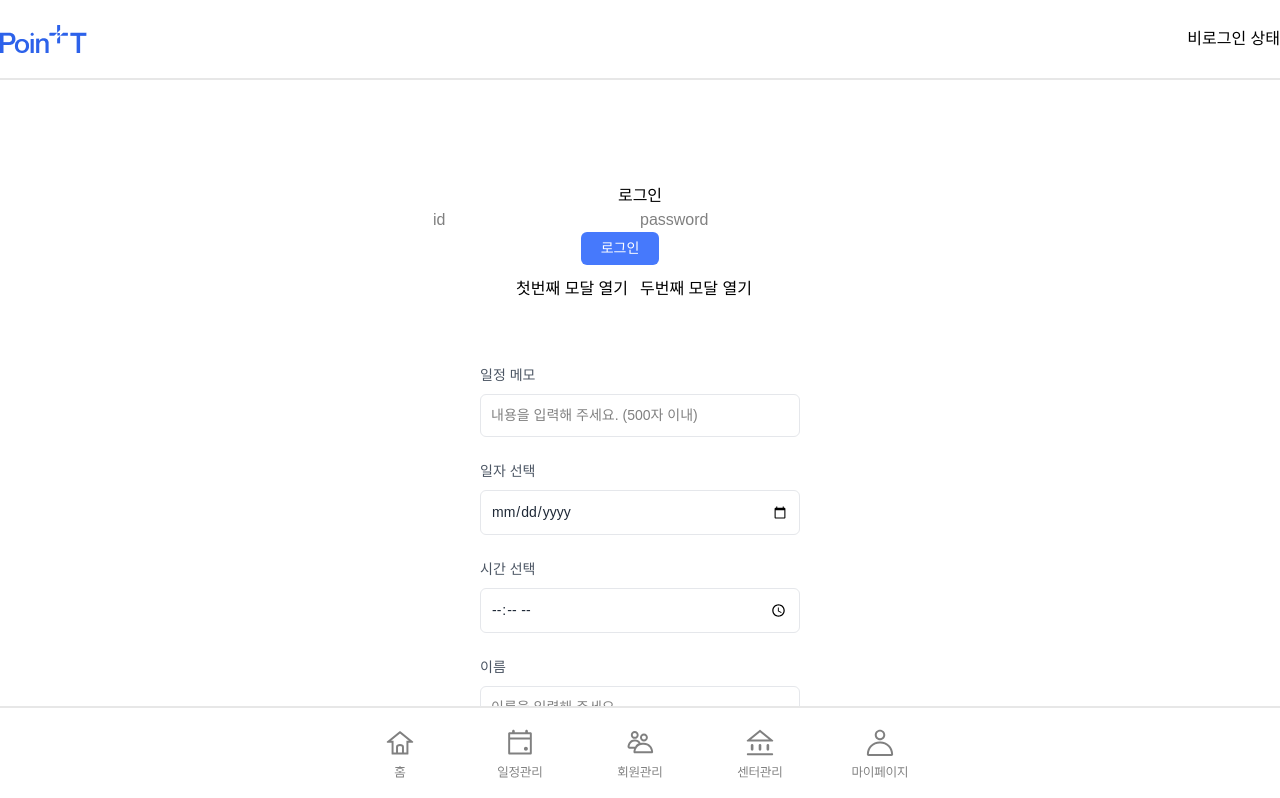
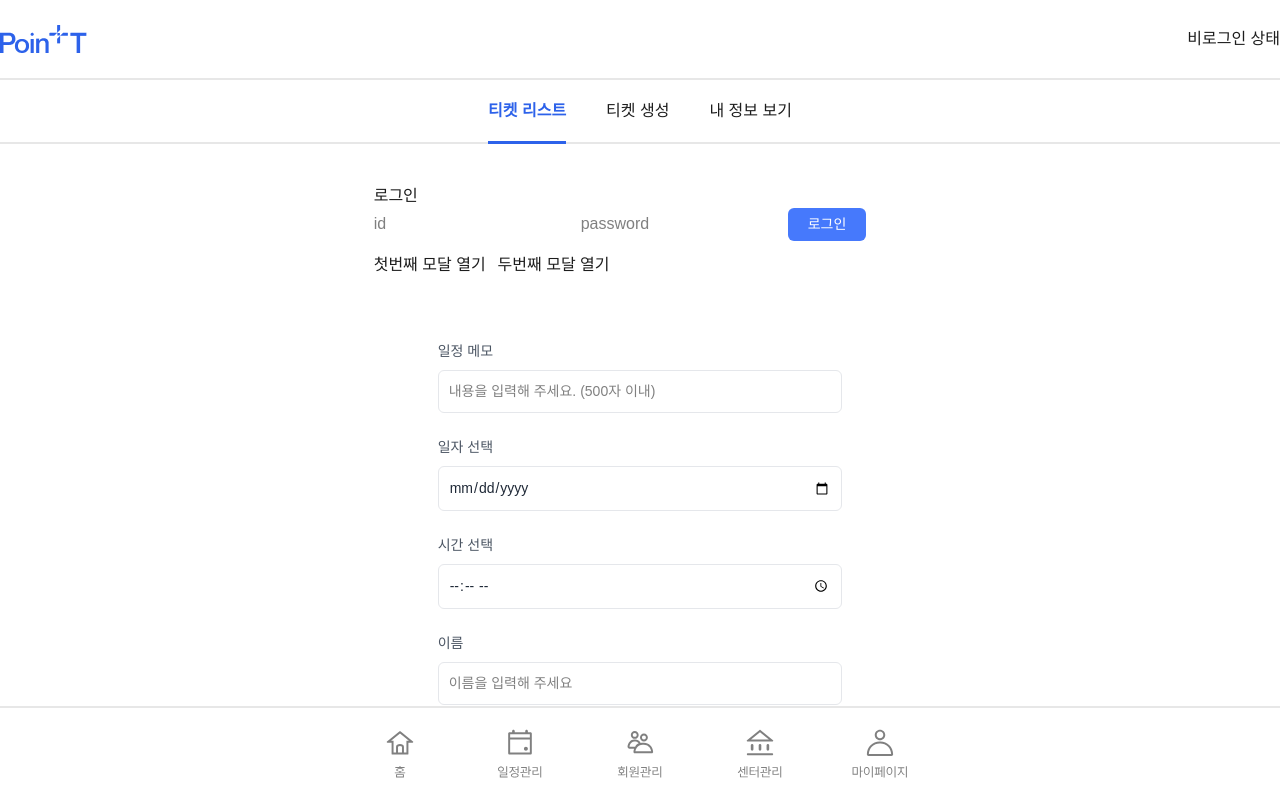
Before and after one commit to 6suk/pongdangpong, a React (Vite) app: page /login in a window 1280 px wide. Shown: the top 798 px of the page. Built offline with nearby package versions, Linux system fonts and the light colour scheme; no server answers.

Commit message:
[💄style] Layout 컴포넌트 생성 (#30)

```diff
--- a/src/app/App.tsx
+++ b/src/app/App.tsx
@@ -1,7 +1,7 @@
 import { useSelector } from 'react-redux';
 import { Route, Routes } from 'react-router-dom';
 
-import { GlobalHeader, GlobalNavigation, PrivateRoute, PublicRoute, SubHeader } from '@/index';
+import { Layout, PrivateRoute, PublicRoute } from '@/index';
 import { RootState } from '@stores/store';
 import theme from '@styles/theme';
 import { Suspense, lazy } from 'react';
@@ -19,11 +19,8 @@ function App() {
     <>
       <ThemeProvider theme={theme}>
         <Suspense fallback={<div>Loading...</div>}>
-          <div className="container mx-auto max-w-md flex justify-center mt-10 pt-[6.5rem]">
-            <div className="content text-center mt-10">
-              <GlobalHeader isLogin={isLogin} />
-              <SubHeader isLogin={isLogin} />
           <Routes>
+            <Route element={<Layout />}>
               <Route element={<PublicRoute isLogin={isLogin} />}>
                 <Route element={<Login />} path="login" />
               </Route>
@@ -32,10 +29,8 @@ function App() {
                 <Route element={<Ticket />} path="tickets/*" />
                 <Route element={<Me />} path="me" />
               </Route>
+            </Route>
           </Routes>
-              <GlobalNavigation />
-            </div>
-          </div>
         </Suspense>
       </ThemeProvider>
     </>
--- a/src/components/common/Modal.tsx
+++ b/src/components/common/Modal.tsx
@@ -1,7 +1,7 @@
 import x from '@assets/icons/x.svg';
 import theme from '@styles/theme';
 import { Dispatch, FC, SetStateAction, memo, useCallback } from 'react';
-import { css, keyframes, styled } from 'styled-components';
+import { keyframes, styled } from 'styled-components';
 
 interface ModalProps {
   children: React.ReactNode;
@@ -67,6 +67,7 @@ const S = {
     background: ${`rgba(${theme.colors.Dim}, 0.5)`};
     animation: ${fadeIn} 0.5s;
     transition: opacity 0.5s;
+    z-index: 999;
   `,
 
   ModalContent: styled.div`
@@ -79,6 +80,7 @@ const S = {
     overflow-y: auto;
     border-radius: 0.5rem;
     padding: 3rem 2.5rem 2.5rem 2.5rem;
+    text-align: center;
   `,
 
   ModalInnerContent: styled.div`
--- a/src/components/header/GlobalHeader.tsx
+++ b/src/components/header/GlobalHeader.tsx
@@ -1,5 +1,5 @@
-import React from 'react'
-import { styled } from 'styled-components'
+import React from 'react';
+import { styled } from 'styled-components';
 import { Link } from 'react-router-dom';
 import { PropsState } from '@/app/App';
 import { useAuth } from '@hooks/apis/useAuth';
@@ -8,9 +8,8 @@ import { me_info, Me_info_response } from '@apis/meApis';
 import { Notifications } from '@assets/icons/indexIcons';
 import theme from '@styles/theme';
 
-
-export const GlobalHeader: React.FC<PropsState> = (props) =>{
-  const {isLogin} = props;
+export const GlobalHeader: React.FC<PropsState> = props => {
+  const { isLogin } = props;
 
   const { url } = me_info;
   const { data } = useSwrData(url);
@@ -21,16 +20,13 @@ export const GlobalHeader: React.FC<PropsState> = (props) =>{
     logout();
   };
 
-  const {
-    name = '',
-  } = data ?? ({} as Me_info_response);
-
+  const { name = '' } = data ?? ({} as Me_info_response);
 
   return (
     <S.header>
       <div className="container">
-      <h1 className='logo'>
-        <Link to={"/"}>
+        <h1 className="logo">
+          <Link to={'/'}>
             <img src="/imgs/logo.png" alt="로고" />
           </Link>
         </h1>
@@ -38,43 +34,40 @@ export const GlobalHeader: React.FC<PropsState> = (props) =>{
         <S.nav theme={theme}>
           <ul>
             <li className="user">
-            {isLogin ?
+              {isLogin ? (
                 <>
                   <div className="pic">
                     <img src="/imgs/profile.png" alt="프로필 사진" />
                   </div>
-              <span className='userName'>
-                {name} 님
-              </span>
-              <button type="button" onClick={handleLogOutClick} style={{cursor:"pointer"}} >
+                  <span className="userName">{name} 님</span>
+                  <button type="button" onClick={handleLogOutClick} style={{ cursor: 'pointer' }}>
                     로그아웃
                   </button>
-              <Notifications onClick={()=>{
-
-              }} style={{cursor:"pointer"}}/>
+                  <Notifications onClick={() => {}} style={{ cursor: 'pointer' }} />
                 </>
-              :
-              <div>비로그인 상태</div>}
+              ) : (
+                <div>비로그인 상태</div>
+              )}
             </li>
           </ul>
         </S.nav>
       </div>
     </S.header>
-  )
-}
+  );
+};
 
 const S = {
   header: styled.header`
     width: 100%;
     height: 80px;
     background-color: #fff;
-      border-bottom: 2px solid #E7E7E7;
-      position: fixed;
+    border-bottom: 2px solid #e7e7e7;
+    position: sticky;
     left: 0;
     top: 0;
     z-index: 999;
 
-      & > .container{
+    & > .container {
       width: 100%;
       max-width: 1280px;
       height: 100%;
@@ -85,51 +78,48 @@ const S = {
     }
   `,
   nav: styled.nav`
-
-    .user{
+    .user {
       height: 100%;
       display: flex;
       align-items: center;
 
-      .pic{
+      .pic {
         display: flex;
         height: 100%;
         align-items: center;
         margin-right: 8px;
       }
 
-      .userName{
+      .userName {
         margin-right: 14px;
       }
 
-      button{
+      button {
         padding: 6px 20px;
-        background-color: ${({theme})=> theme.colors["Gray-800"]};
-        color: ${({theme})=> theme.colors["Pri-400"]};
+        background-color: ${({ theme }) => theme.colors['Gray-800']};
+        color: ${({ theme }) => theme.colors['Pri-400']};
         border-radius: 6px;
         margin-right: 40px;
         position: relative;
-        transition: all .4s;
+        transition: all 0.4s;
 
-        &:hover{
-          background-color: ${({theme})=> theme.colors["Pri-400"]};
-           color: ${({theme})=> theme.colors["Gray-800"]};
+        &:hover {
+          background-color: ${({ theme }) => theme.colors['Pri-400']};
+          color: ${({ theme }) => theme.colors['Gray-800']};
         }
 
-        &::after{
+        &::after {
           display: block;
           position: absolute;
           right: -26px;
           top: 50%;
           transform: translateY(-50%);
-          content: "|";
+          content: '|';
           font-size: 2rem;
           font-weight: 100;
-          color: ${({theme})=> theme.colors["Gray-700"]};
+          color: ${({ theme }) => theme.colors['Gray-700']};
         }
       }
-
     }
-
-  `
-}
+  `,
+};
--- a/src/components/header/subHeader.tsx
+++ b/src/components/header/subHeader.tsx
@@ -1,27 +1,25 @@
+import { PropsState } from '@app/App';
+import { TicketMenuItem } from '@stores/menuSlice';
+import theme from '@styles/theme';
 import { useEffect, useState } from 'react';
+import { useSelector } from 'react-redux';
 import { Link } from 'react-router-dom';
 import { styled } from 'styled-components';
-import { PropsState } from '@/app/App';
-import theme from '@styles/theme';
-import { useSelector } from 'react-redux';
-import { TicketMenuItem } from '@stores/menuSlice'
 
-export const SubHeader: React.FC<PropsState> = (props) => {
-
-  const {isLogin} = props;
+export const SubHeader: React.FC<PropsState> = props => {
+  const { isLogin } = props;
 
   const [active, setActive] = useState(0);
   const [headerActive, headerActiveSet] = useState('');
 
-  const state = useSelector((state:any) => state.menu);
+  const state = useSelector((state: any) => state.menu);
 
-  const activeTarget = (idx:number) => () => setActive(idx);
+  const activeTarget = (idx: number) => () => setActive(idx);
 
-  useEffect(()=>{
+  useEffect(() => {
     isLogin && headerActiveSet('on');
     !isLogin && headerActiveSet('');
-  },[isLogin])
-
+  }, [isLogin]);
 
   return (
     <>
@@ -29,14 +27,15 @@ export const SubHeader: React.FC<PropsState> = (props) => {
         <div className="wrap">
           {
             // 어떤 메뉴를 출력할것인지 넣어주면 해당 메뉴출력
-          state["ticketMenu"].map(({id, content, path} : TicketMenuItem , i: number)=>{
-              return(
-              <li key={id} className={active === i ? "on" : ""}>
+            state['ticketMenu'].map(({ id, content, path }: TicketMenuItem, i: number) => {
+              return (
+                <li key={id} className={active === i ? 'on' : ''}>
                   <Link to={path} onClick={activeTarget(i)}>
                     {content}
                   </Link>
-              </li>)}
-          )
+                </li>
+              );
+            })
           }
         </div>
       </S.subheader>
@@ -49,17 +48,17 @@ const S = {
     width: 100%;
     height: 64px;
     background-color: #fff;
-      border-bottom: 2px solid #E7E7E7;
-      position: fixed;
+    border-bottom: 2px solid #e7e7e7;
+    position: sticky;
     left: 0;
     top: -22%;
-      transition: all .54s cubic-bezier(0.62, -0.12, 0.39, 1.19);
+    transition: all 0.54s cubic-bezier(0.62, -0.12, 0.39, 1.19);
 
-      &.on{
+    &.on {
       top: 80px;
     }
 
-      .wrap{
+    .wrap {
       height: 100%;
       max-width: 1280px;
       margin: 0 auto;
@@ -71,27 +70,27 @@ const S = {
         position: relative;
         margin: 0 20px;
 
-          &::after{
+        &::after {
           display: block;
-            content:'';
+          content: '';
           position: absolute;
           left: 0;
           bottom: -88%;
           width: 0;
           height: 3px;
-            background-color: ${({theme})=> theme.colors["Pri-400"]};
+          background-color: ${({ theme }) => theme.colors['Pri-400']};
           transition: width 0.6s;
         }
 
-          &.on{
-            color: ${({theme})=> theme.colors["Pri-400"]};
+        &.on {
+          color: ${({ theme }) => theme.colors['Pri-400']};
           font-weight: 600;
 
-            &::after{
+          &::after {
             width: 100%;
           }
         }
       }
     }
-    `
-}
+  `,
+};
--- /dev/null
+++ b/src/components/layout/Layout.tsx
@@ -0,0 +1,25 @@
+import { GlobalHeader, GlobalNavigation, SubHeader } from '@/index';
+import { RootState } from '@stores/store';
+import { useSelector } from 'react-redux';
+import { Outlet } from 'react-router-dom';
+
+export const Layout = () => {
+  const isLogin = useSelector((state: RootState) => state.tokens.isLogin);
+
+  return (
+    <>
+      <div className="container max-w-full">
+        <GlobalHeader isLogin={isLogin} />
+        <SubHeader isLogin={isLogin} />
+        <div className="sm:container sm:mx-auto mt-10 mb-40 2xl:max-w-screen-xl">
+          <section className="mx-auto w-fit">
+            <Outlet />
+          </section>
+        </div>
+        <GlobalNavigation />
+      </div>
+    </>
+  );
+};
+
+export default Layout;
--- a/src/styles/main.css
+++ b/src/styles/main.css
@@ -2,3 +2,9 @@
 @tailwind components;
 @tailwind utilities;
 @layer url('https://fonts.googleapis.com/css2?family=Poppins:wght@100&display=swap');
+@layer base {
+  body {
+    color: #1d1d1d;
+    font-weight: 400;
+  }
+}
--- a/tailwind.config.js
+++ b/tailwind.config.js
@@ -2,6 +2,9 @@
 export default {
   content: ['./src/**/*.{html,js,jsx,ts,tsx}'],
   theme: {
+    container: {
+      center: true,
+    },
     extend: {
       fontFamily: {
         sans: ['Pretendard', 'sans-serif'],
```
Also changed, not shown: src/index.tsx (+5 -4 lines). Lines whose indentation alone changed are shown as unchanged.
